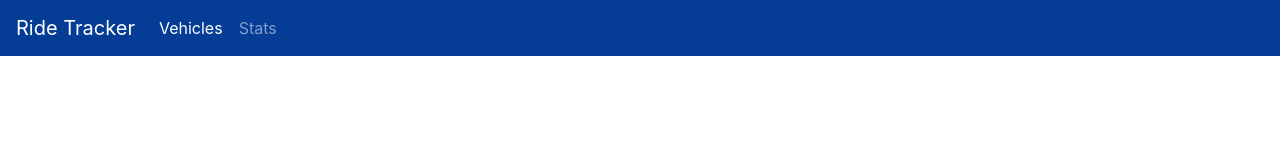
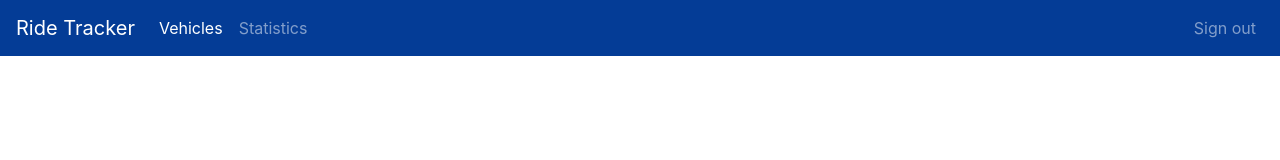
Before and after one commit to jmharb/creative_assignment-html_css_js, a website: page index.html in a window 1280 px wide. Drawn offline with nearby package versions, Linux system fonts and the light colour scheme.

Commit message:
add signout to home page

```diff
--- a/index.html
+++ b/index.html
@@ -24,10 +24,12 @@
                         <a class="nav-link" href="#vehicles">Vehicles<span class="sr-only">(current)</span></a>
                     </li>
                     <li class="nav-item">
-                        <a class="nav-link" href="#stats">Stats</a>
+                        <a class="nav-link" href="#stats">Statistics</a>
                     </li>
                 </ul>
-                <!-- TODO add sign-out thing -->
+                <ul class="navbar-nav ml-auto">
+                    <a class="nav-item nav-link" href="/login.html">Sign out</a>
+                </ul>
             </div>
         </nav>
         <!-- Content -->
```
